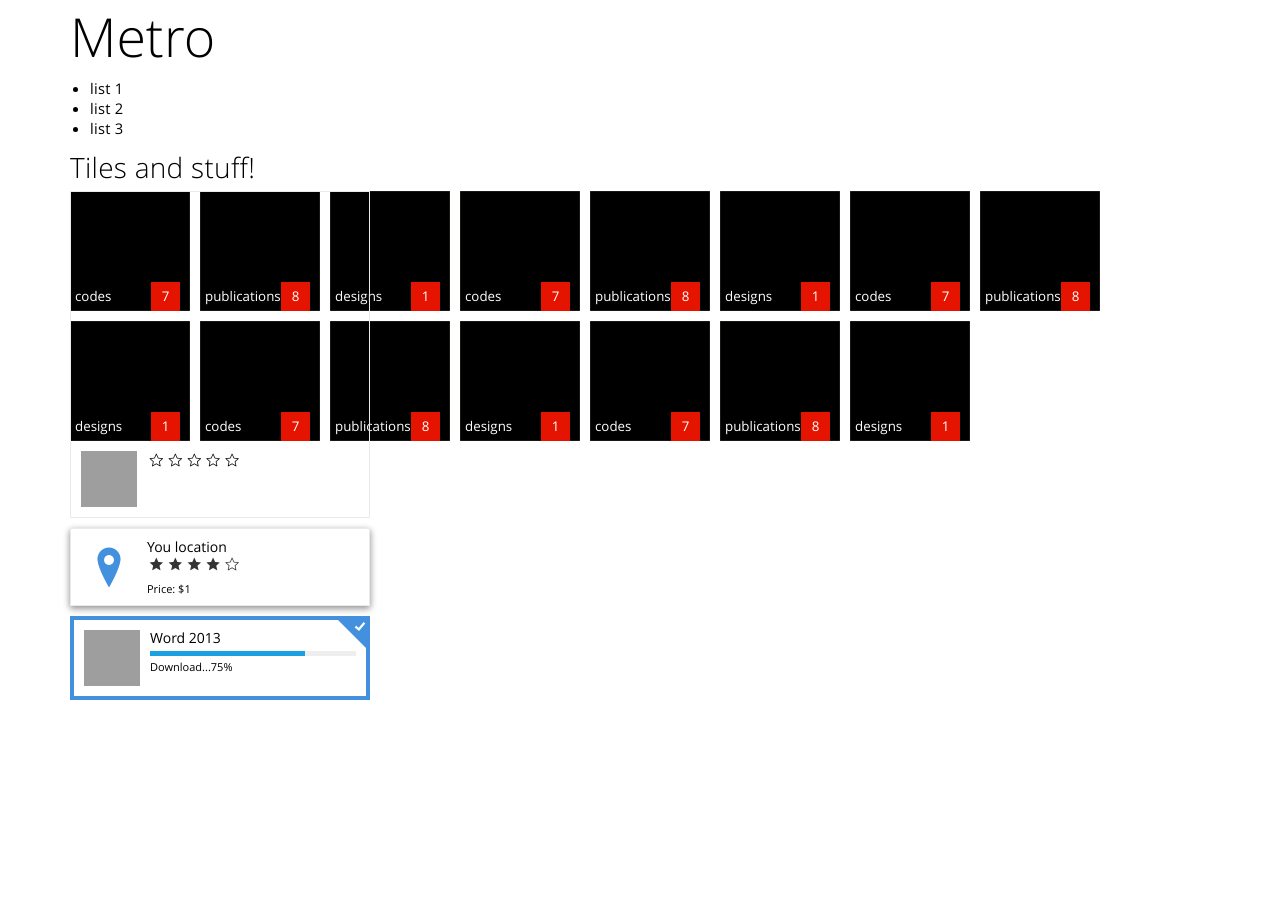
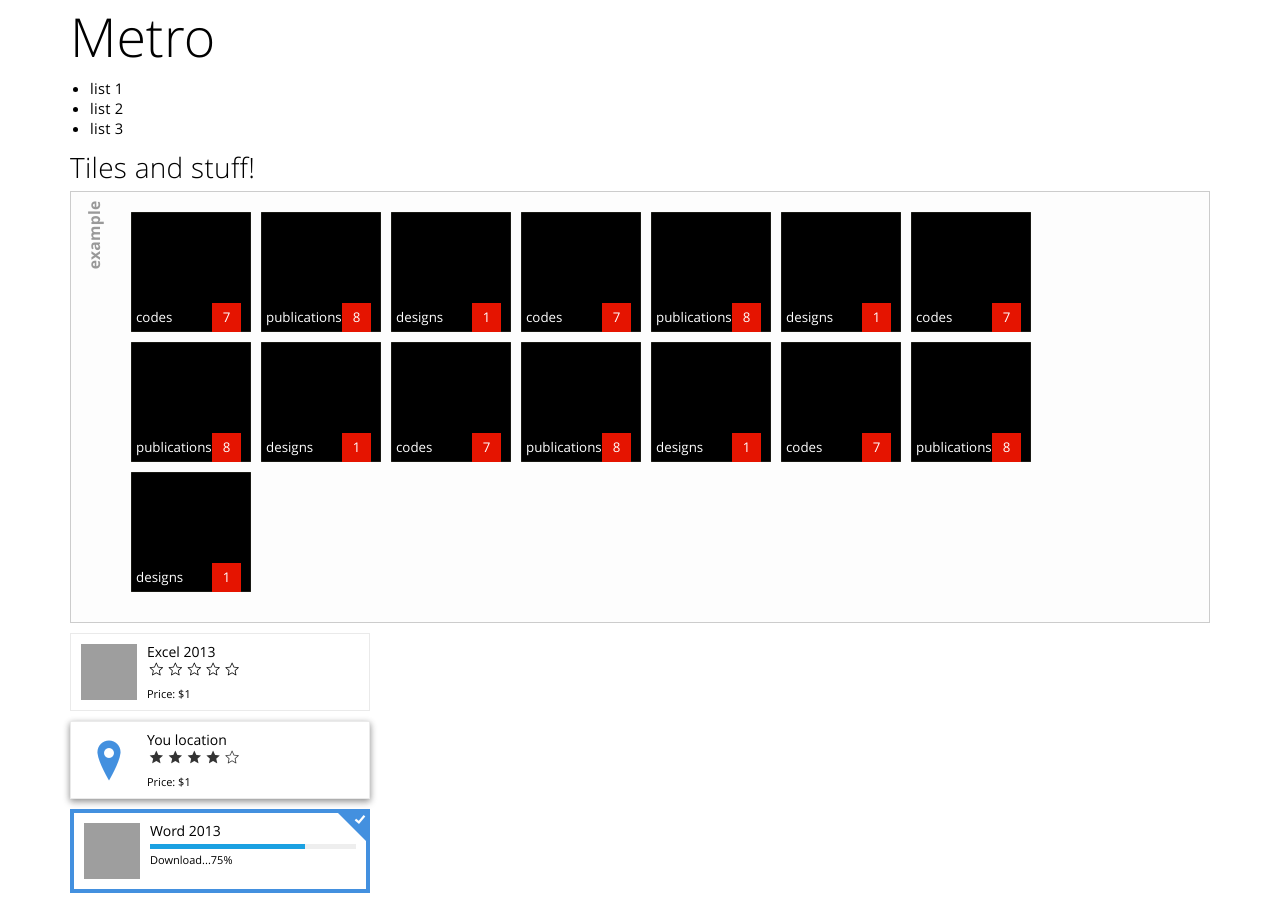
Before and after one commit to alexhagen/alexhagen.github.io, a Jekyll site: the page built from metro.md, in a window 1280 px wide. Built offline with Jekyll 4.4.1, drawn with Linux system fonts in a browser that asks for light colours; grey boxes are pictures that could not be loaded.

Commit message:
pure markdown stuff

```diff
--- a/metro.md
+++ b/metro.md
@@ -22,7 +22,7 @@ permalink: /metro/
 
 ## Tiles and stuff!
 
-<div>
+<div class="example">
 
 <div class="tile bg-black">
     <div class="brand">
```
